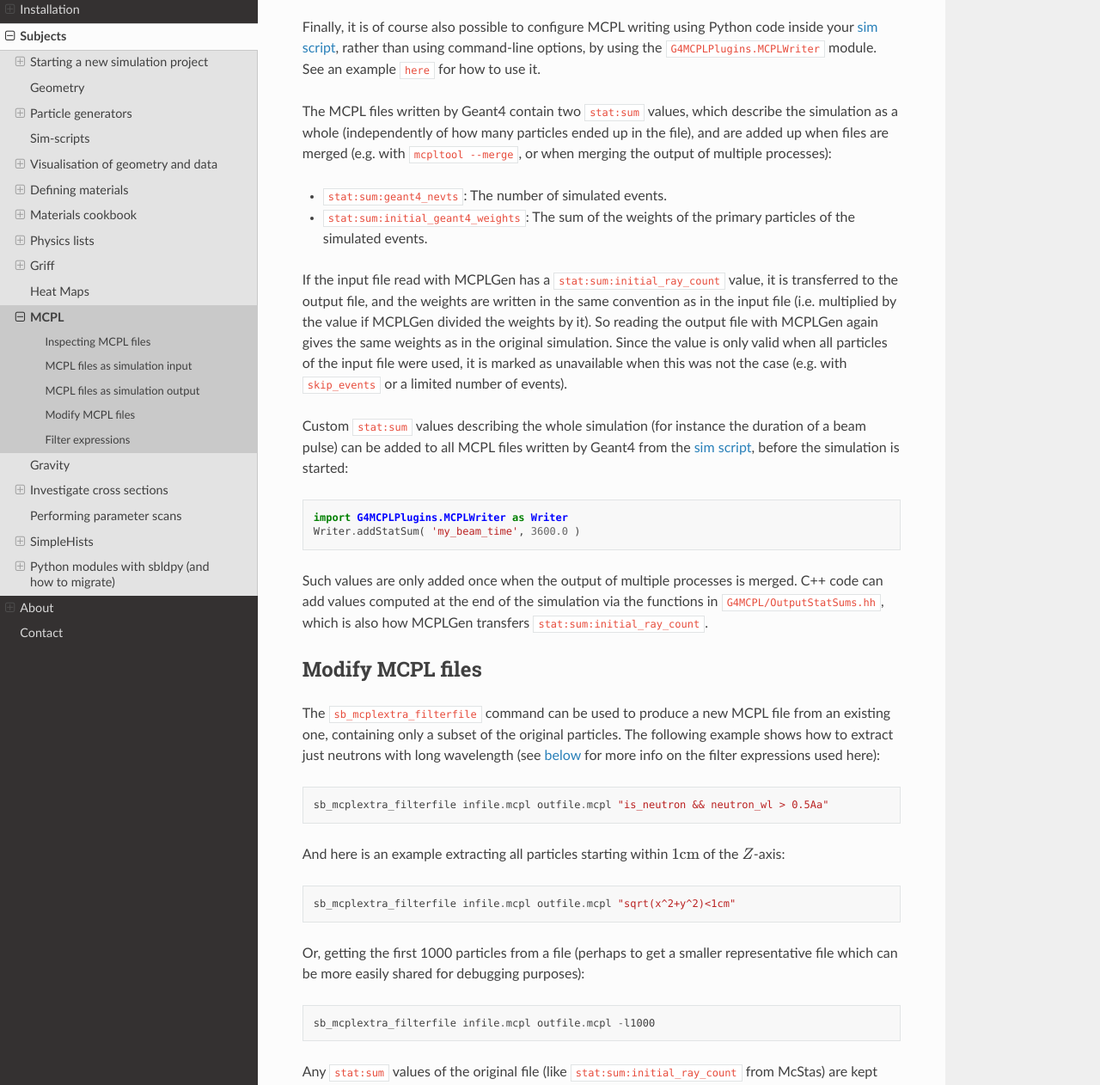
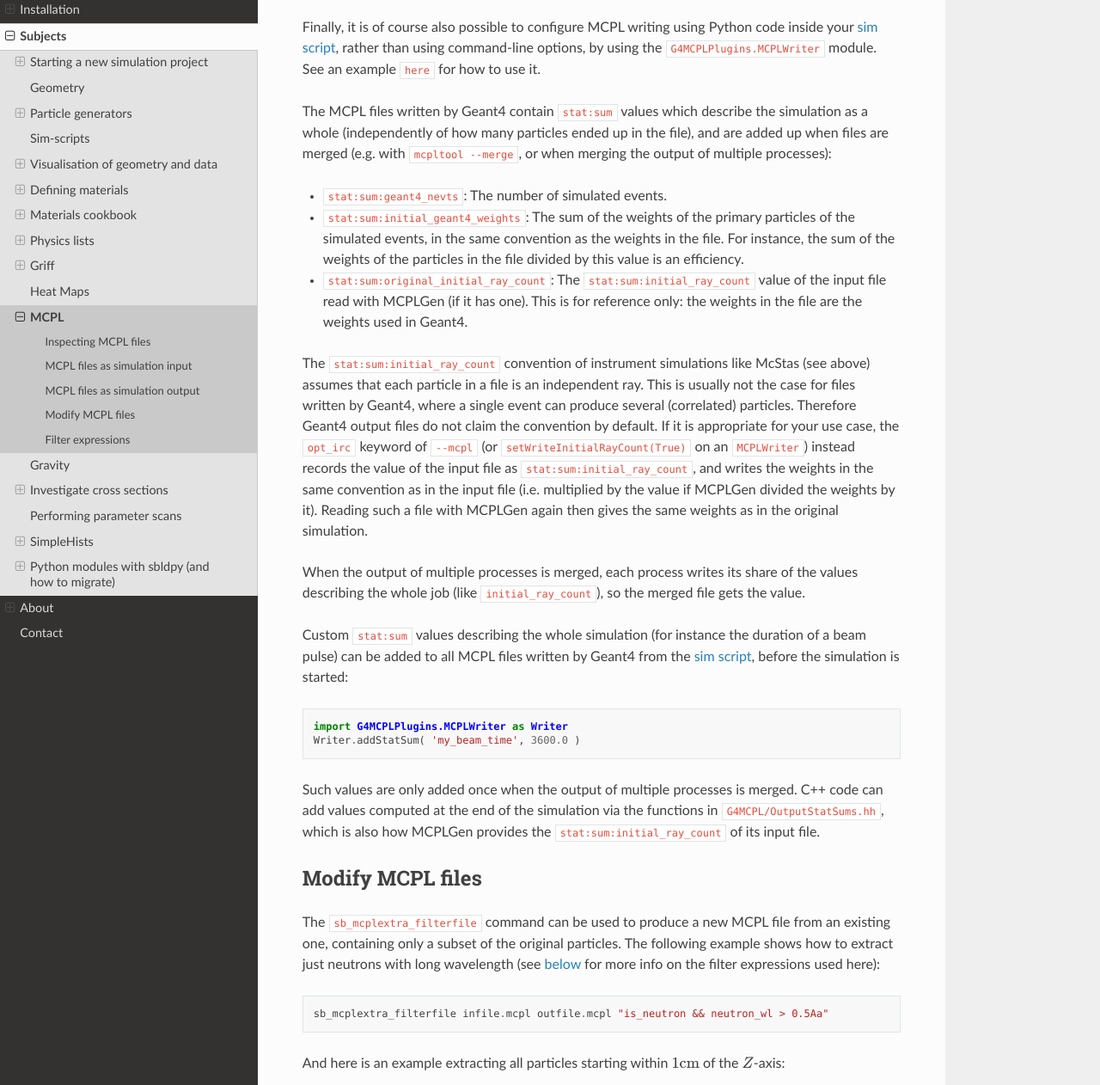
Before and after one commit to mctools/simplebuild-dgcode, a Sphinx documentation site: the page built from doc/source/mcpl.rst, in a window 1280 px wide and 1400 px high, scrolled down 2673 px, cut to the strip 138-1400 px from the top of the window. Shown: the whole strip at 86% size. Built offline with Sphinx 7.4.7 and the Read the Docs theme 3.1.0, drawn with Linux system fonts in a browser that asks for light colours; the version number could not be read and is left out; cross-references to code outside the pages are shown as plain code.

Commit message:
MCPLWriter: do not claim the initial_ray_count convention by default
The stat:sum:initial_ray_count convention of instrument simulations assumes
that each particle in a file is an independent ray, which is usually not the
case for files written by Geant4. MCPLWriter therefore no longer transfers the
initial_ray_count of an MCPLGen input file automatically:

- By default, the output files have the weights as used in Geant4, and the
  value of the input file is recorded as stat:sum:original_initial_ray_count.
- With the new opt_irc keyword of --mcpl (or setWriteInitialRayCount(True)),
  the value is recorded as stat:sum:initial_ray_count, with the weights in the
  same convention as in the input file (an error if the input file has no
  valid value).
- stat:sum:initial_geant4_weights is in the same convention as the weights in
  the file.
- Values describing the whole job (the above, and custom values added with
  addStatSum) are divided between the processes when multiprocessing, so the
  merged file gets the value, rather than being written by the parent process
  only. The check of whether all particles of the input file were used is
  removed.

Assisted-by: Claude

```diff
--- a/doc/source/mcpl.rst
+++ b/doc/source/mcpl.rst
@@ -106,22 +106,35 @@ options, by using the
 module. See an example :sbpkg:`here <G4MCPLTests/scripts/mcplwrite>` for how to
 use it.
 
-The MCPL files written by Geant4 contain two ``stat:sum`` values, which describe
-the simulation as a whole (independently of how many particles ended up in the
+The MCPL files written by Geant4 contain ``stat:sum`` values which describe the
+simulation as a whole (independently of how many particles ended up in the
 file), and are added up when files are merged (e.g. with ``mcpltool --merge``,
 or when merging the output of multiple processes):
 
 * ``stat:sum:geant4_nevts``: The number of simulated events.
 * ``stat:sum:initial_geant4_weights``: The sum of the weights of the primary
-  particles of the simulated events.
+  particles of the simulated events, in the same convention as the weights in
+  the file. For instance, the sum of the weights of the particles in the file
+  divided by this value is an efficiency.
+* ``stat:sum:original_initial_ray_count``: The ``stat:sum:initial_ray_count``
+  value of the input file read with MCPLGen (if it has one). This is for
+  reference only: the weights in the file are the weights used in Geant4.
 
-If the input file read with MCPLGen has a ``stat:sum:initial_ray_count`` value,
-it is transferred to the output file, and the weights are written in the same
-convention as in the input file (i.e. multiplied by the value if MCPLGen divided
-the weights by it). So reading the output file with MCPLGen again gives the same
-weights as in the original simulation. Since the value is only valid when all
-particles of the input file were used, it is marked as unavailable when this
-was not the case (e.g. with ``skip_events`` or a limited number of events).
+The ``stat:sum:initial_ray_count`` convention of instrument simulations like
+McStas (see above) assumes that each particle in a file is an independent ray.
+This is usually not the case for files written by Geant4, where a single event
+can produce several (correlated) particles. Therefore Geant4 output files do not
+claim the convention by default. If it is appropriate for your use case, the
+``opt_irc`` keyword of ``--mcpl`` (or ``setWriteInitialRayCount(True)`` on an
+``MCPLWriter``) instead records the value of the input file as
+``stat:sum:initial_ray_count``, and writes the weights in the same convention as
+in the input file (i.e. multiplied by the value if MCPLGen divided the weights by
+it). Reading such a file with MCPLGen again then gives the same weights as in the
+original simulation.
+
+When the output of multiple processes is merged, each process writes its share
+of the values describing the whole job (like ``initial_ray_count``), so the
+merged file gets the value.
 
 Custom ``stat:sum`` values describing the whole simulation (for instance the
 duration of a beam pulse) can be added to all MCPL files written by Geant4 from
@@ -135,7 +148,8 @@ the :ref:`sim script <sbsimscript>`, before the simulation is started:
 Such values are only added once when the output of multiple processes is
 merged. C++ code can add values computed at the end of the simulation via the
 functions in :sbpkg:`G4MCPL/OutputStatSums.hh<G4MCPL/libinc/OutputStatSums.hh>`,
-which is also how MCPLGen transfers ``stat:sum:initial_ray_count``.
+which is also how MCPLGen provides the ``stat:sum:initial_ray_count`` of its
+input file.
 
 Modify MCPL files
 -----------------
```
Also changed, not shown: 9 other files.
